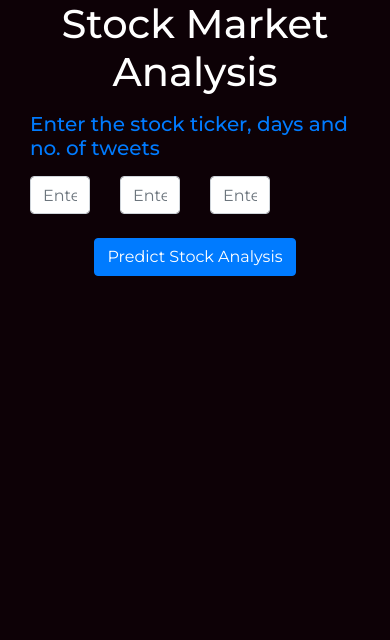
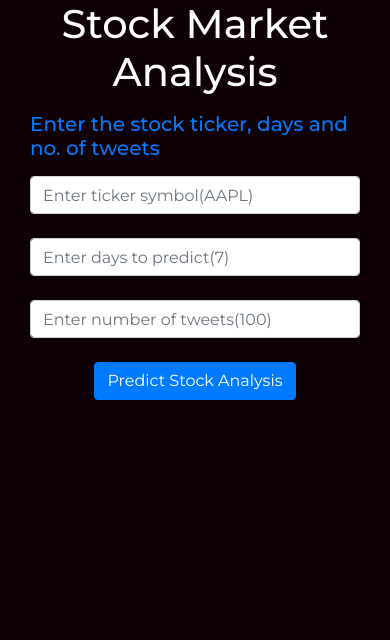
Before and after one commit to harshavardhanch9/Capstone_Project, a Flask app: page /Predict in a window 390 px wide. Shown: the part 76-716 px from the top of the page. Run offline with Flask 2, Linux system fonts and the light colour scheme; some libraries are stand-ins or nearby versions.

Commit message:
Add files via upload

```diff
--- a/templates/stock_predict.html
+++ b/templates/stock_predict.html
@@ -10,16 +10,16 @@
       <h5 class="text-primary">Enter the stock ticker, days and no. of tweets</h5>
       <form class="text-center" action="/Predict", method="POST" enctype="multipart/form-data" >
         <div class="row">
-          <div class="col-3 mb-3">
+          <div class="col-12 col-sm-6 col-md-4 col-lg-3 mb-3">
             <input class="form-control mt-2" type="text", placeholder="Enter ticker symbol(AAPL)" name="typeticker">
           </div>
-          <div class="col-3 mb-3">
+          <div class="col-12 col-sm-6 col-md-4 col-lg-3 mb-3">
             <input class="form-control mt-2" type="text", placeholder="Enter days to predict(7)" name="typedays">
           </div>
-          <div class="col-3 mb-3">
+          <div class="col-12 col-sm-6 col-md-4 col-lg-3 mb-3">
             <input class="form-control mt-2" type="text", placeholder="Enter number of tweets(100)" name="typetweets">
           </div>
-          <div class="col mb-3">
+          <div class="col-12 col-sm-6 col-md-4 col-lg-3 mb-3">
             <input class="btn btn-primary mt-2" type="submit", value="Predict Stock Analysis">
           </div>
         </div>
```
